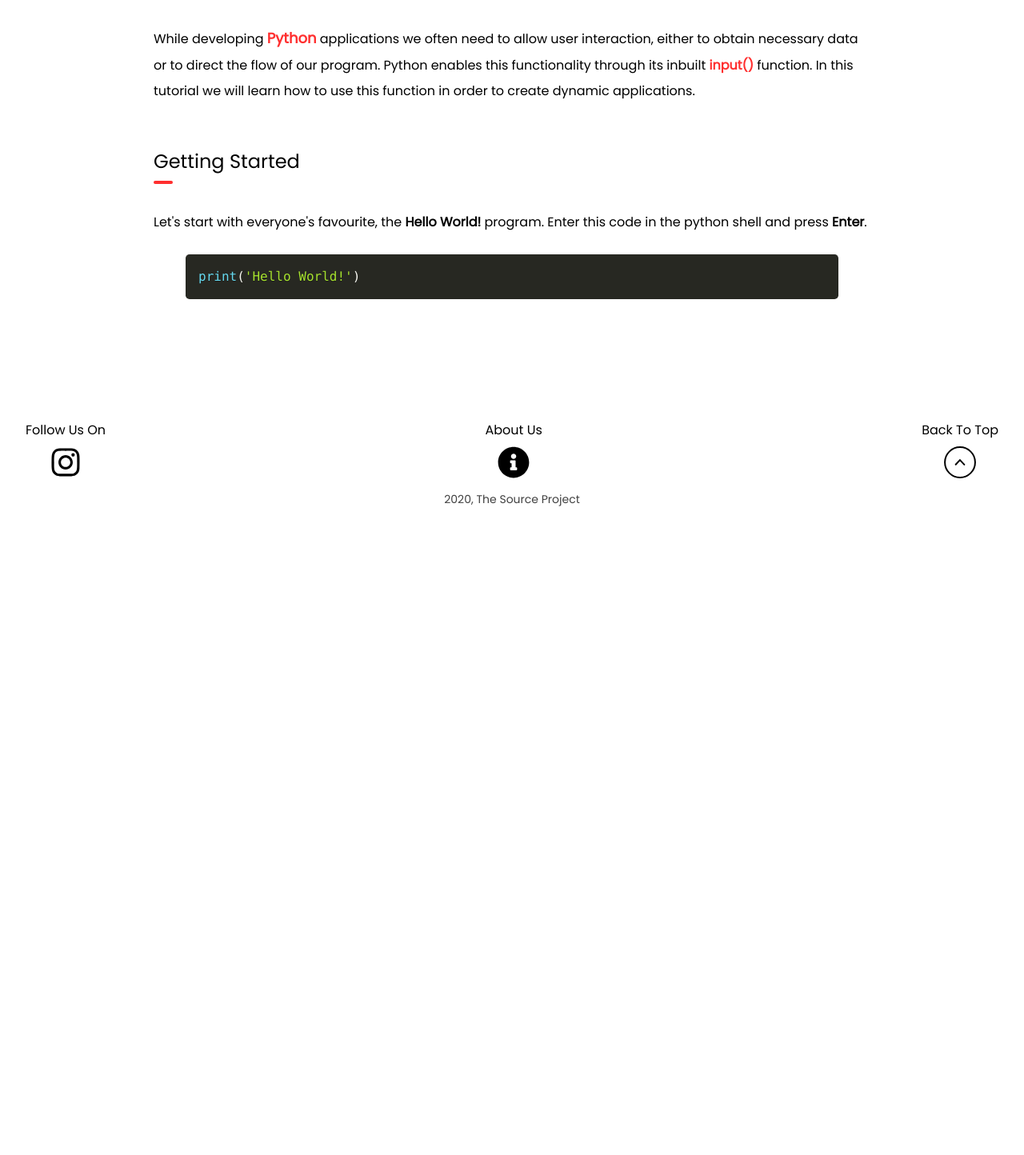
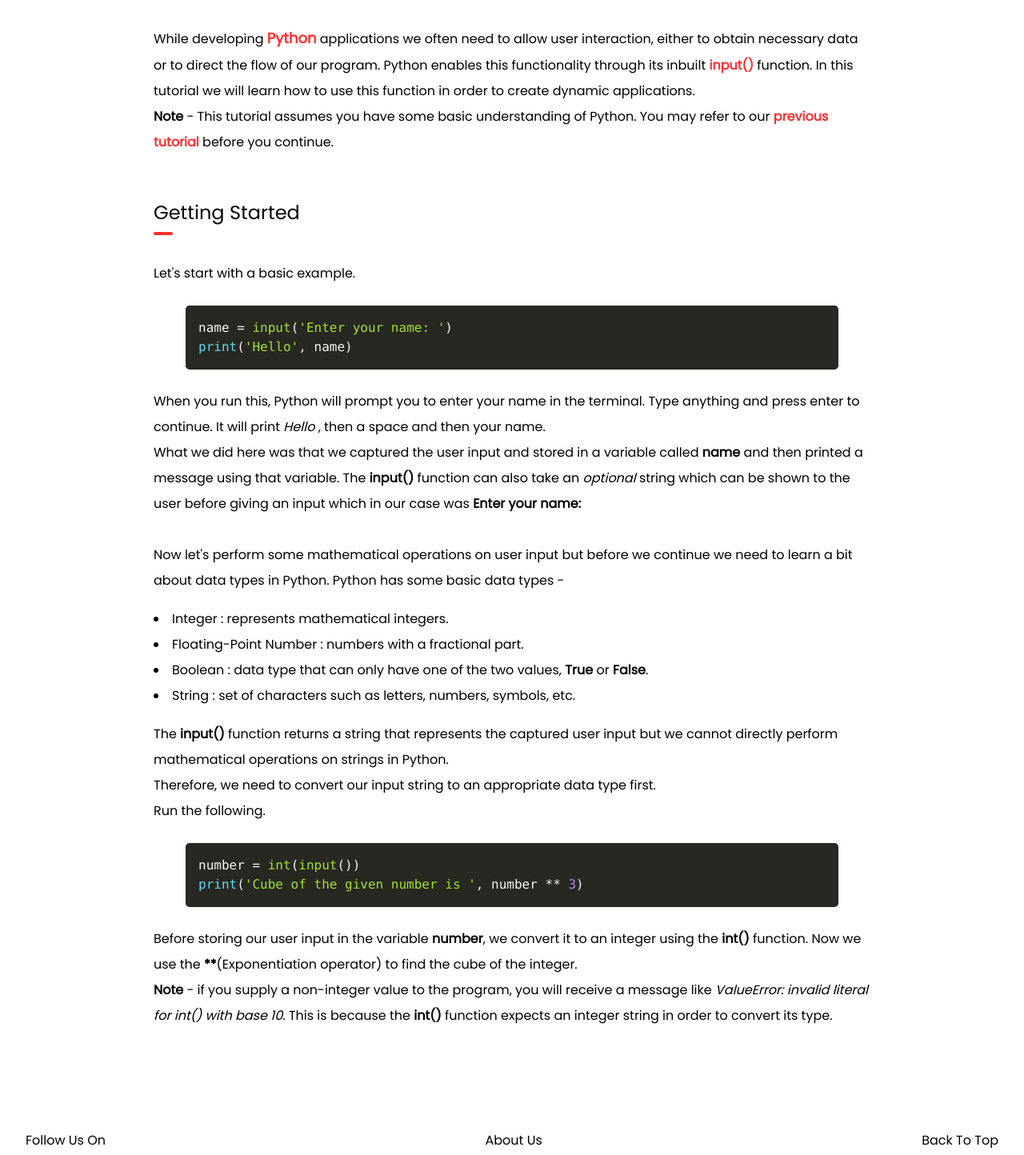
Before and after one commit to thesourceproject/thesourceproject.github.io, a Nuxt app: page /article/4 in a window 1280 px wide. Shown: the part 300-1744 px from the top of the page at 80% size. Before the commit the page ends 951 px from the top, so only its background shows below. Built offline with nearby package versions, Linux system fonts and the light colour scheme; a web font is replaced by a local one.

Commit message:
updated article 4

```diff
--- a/nuxt.config.js
+++ b/nuxt.config.js
@@ -53,7 +53,7 @@ export default {
   modules: [],
 
   // Build Configuration (https://go.nuxtjs.dev/config-build)
-  build: {},
+  build: { extractCSS: true },
 
   // Configure the generation of your universal web application to a static web application.
   generate: {
--- a/pages/article/4.vue
+++ b/pages/article/4.vue
@@ -25,18 +25,76 @@
           >input()</a
         >
         function. In this tutorial we will learn how to use this function in
-        order to create dynamic applications.
+        order to create dynamic applications.<br />
+        <strong>Note</strong> - This tutorial assumes you have some basic
+        understanding of Python. You may refer to our
+        <NuxtLink
+          class="text-text-3 font-bold hover:underline focus:underline focus:outline-none"
+          to="/article/3#Python-fundamentals"
+          >previous tutorial</NuxtLink
+        >
+        before you continue.
       </p>
       <div class="flex flex-col max-w-4xl mt-12">
         <h2 class="text-2xl">Getting Started</h2>
         <div class="w-6 h-1 bg-background-2 rounded-full"></div>
       </div>
-      <p class="mt-8">
-        Let's start with everyone's favourite, the
-        <strong>Hello World!</strong> program. Enter this code in the python
-        shell and press <strong>Enter</strong>.
+      <p class="mt-8">Let's start with a basic example.</p>
+      <CodeSnippet
+        code="name = input('Enter your name: ')
+print('Hello', name)"
+        lang="language-python"
+      />
+      <p>
+        When you run this, Python will prompt you to enter your name in the
+        terminal. Type anything and press enter to continue. It will print
+        <em>Hello</em> , then a space and then your name.<br />
+        What we did here was that we captured the user input and stored in a
+        variable called <strong>name</strong> and then printed a message using
+        that variable. The <strong>input()</strong> function can also take an
+        <em>optional</em> string which can be shown to the user before giving an
+        input which in our case was <strong>Enter your name:</strong
+        ><br /><br />
+        Now let's perform some mathematical operations on user input but before
+        we continue we need to learn a bit about data types in Python. Python
+        has some basic data types -
       </p>
-      <CodeSnippet code="print('Hello World!')" lang="language-python" />
+      <ul class="mt-4 list-disc list-inside">
+        <li>Integer : represents mathematical integers.</li>
+        <li>Floating-Point Number : numbers with a fractional part.</li>
+        <li>
+          Boolean : data type that can only have one of the two values,
+          <strong>True</strong> or <strong>False</strong>.
+        </li>
+        <li>
+          String : set of characters such as letters, numbers, symbols, etc.
+        </li>
+      </ul>
+      <p class="mt-4">
+        The <strong>input()</strong> function returns a string that represents
+        the captured user input but we cannot directly perform mathematical
+        operations on strings in Python.<br />
+        Therefore, we need to convert our input string to an appropriate data
+        type first.<br />
+        Run the following.
+      </p>
+      <CodeSnippet
+        code="number = int(input())
+print('Cube of the given number is ', number ** 3)"
+        lang="language-python"
+      />
+      <p>
+        Before storing our user input in the variable
+        <strong>number</strong>, we convert it to an integer using the
+        <strong>int()</strong> function. Now we use the
+        <strong>**</strong>(Exponentiation operator) to find the cube of the
+        integer.<br />
+        <strong>Note</strong> - if you supply a non-integer value to the
+        program, you will receive a message like
+        <em>ValueError: invalid literal for int() with base 10</em>. This is
+        because the <strong>int()</strong> function expects an integer string in
+        order to convert its type.
+      </p>
     </article>
   </main>
 </template>
@@ -57,7 +115,7 @@ export default {
         hid: "description",
         name: "description",
         content:
-          "Python is an interpreted, high-level and general-purpose programming language. Python is being used in web development, machine learning and even desktop applications.",
+          "While developing Python applications we often need to allow user interaction, either to obtain necessary data or to direct the flow of our program. Python enables this functionality through its inbuilt input() function.",
       },
     ],
   },
```
